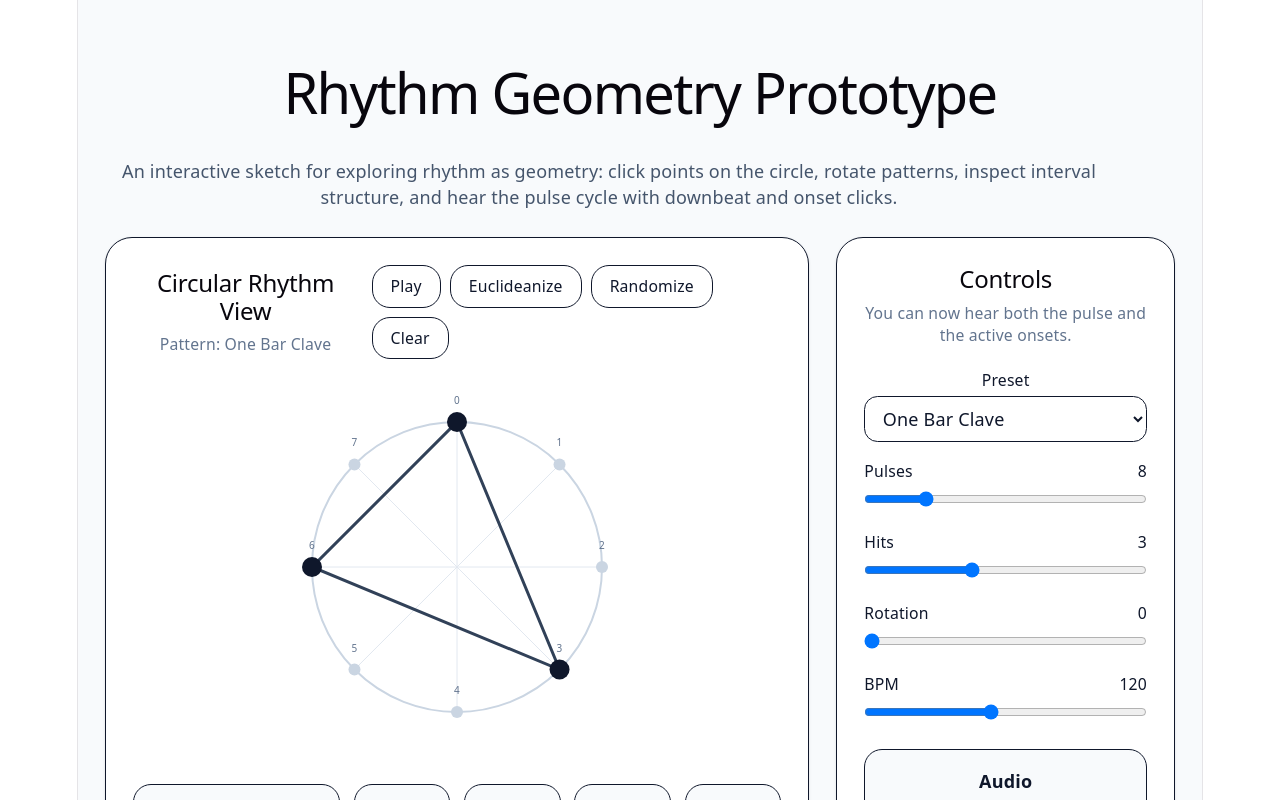
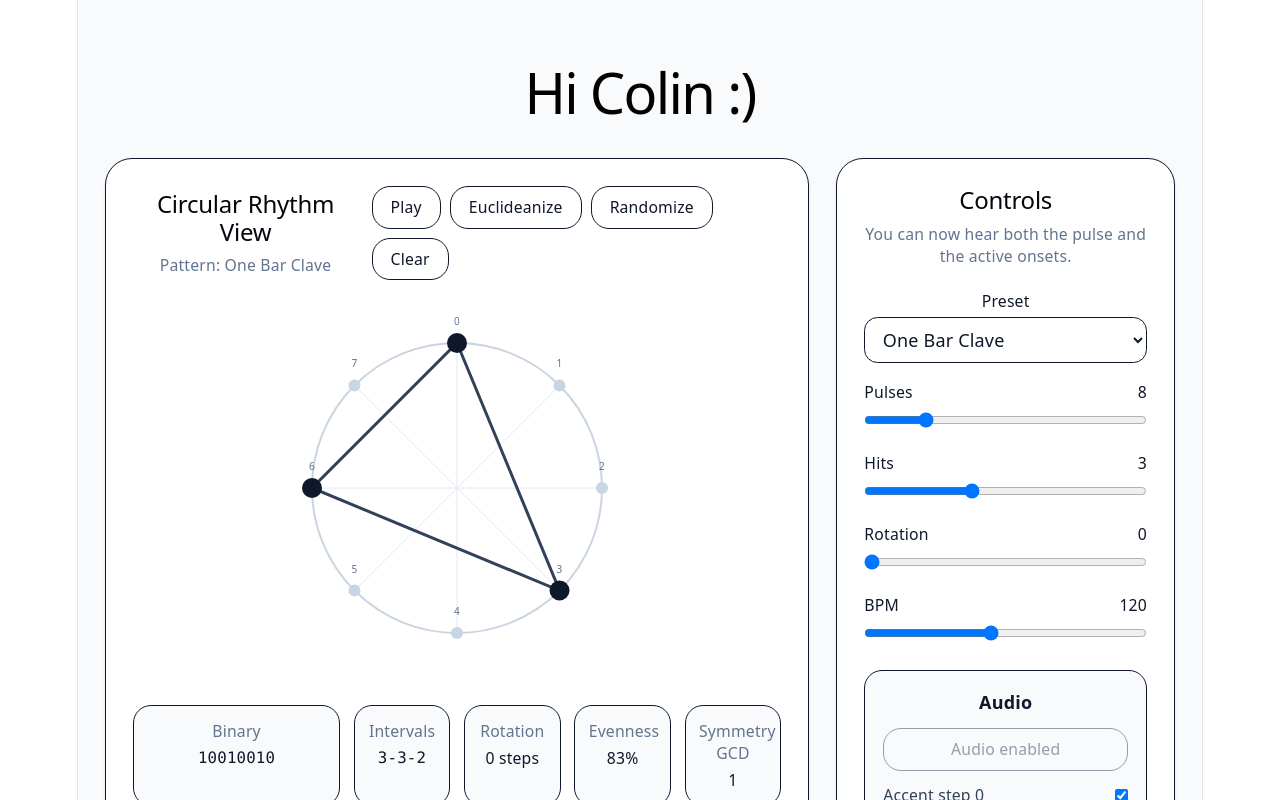
Before and after one commit to jmtrafny/rhythm-geometry, a React (Vite) app: page / in a window 1280 px wide. Shown: the top 800 px of the page. Built offline with nearby package versions, Linux system fonts and the light colour scheme.

Commit message:
hi colin :)

```diff
--- a/src/App.jsx
+++ b/src/App.jsx
@@ -93,7 +93,7 @@ export default function RhythmGeometryPrototype() {
   const [isPlaying, setIsPlaying] = useState(false);
   const [playhead, setPlayhead] = useState(-1);
   const [bpm, setBpm] = useState(120);
-  const [audioEnabled, setAudioEnabled] = useState(false);
+  const [audioEnabled, setAudioEnabled] = useState(true);
   const [accentDownbeat, setAccentDownbeat] = useState(true);
   const [subdivisionClick, setSubdivisionClick] = useState(true);
   const timerRef = useRef(null);
@@ -284,11 +284,7 @@ export default function RhythmGeometryPrototype() {
     <div className="min-h-screen bg-slate-50 text-slate-900 p-6">
       <div className="max-w-7xl mx-auto space-y-6">
         <header className="space-y-2">
-          <h1 className="text-3xl font-bold tracking-tight">Rhythm Geometry Prototype</h1>
-          <p className="text-slate-600 max-w-4xl">
-            An interactive sketch for exploring rhythm as geometry: click points on the circle, rotate patterns,
-            inspect interval structure, and hear the pulse cycle with downbeat and onset clicks.
-          </p>
+          <h1 className="text-3xl !text-black font-bold tracking-tight">Hi Colin :)</h1>
         </header>
 
         <div className="grid grid-cols-1 xl:grid-cols-3 gap-6">
```
Also changed, not shown: 1 other file (tests, documents, lock files or other folders).
